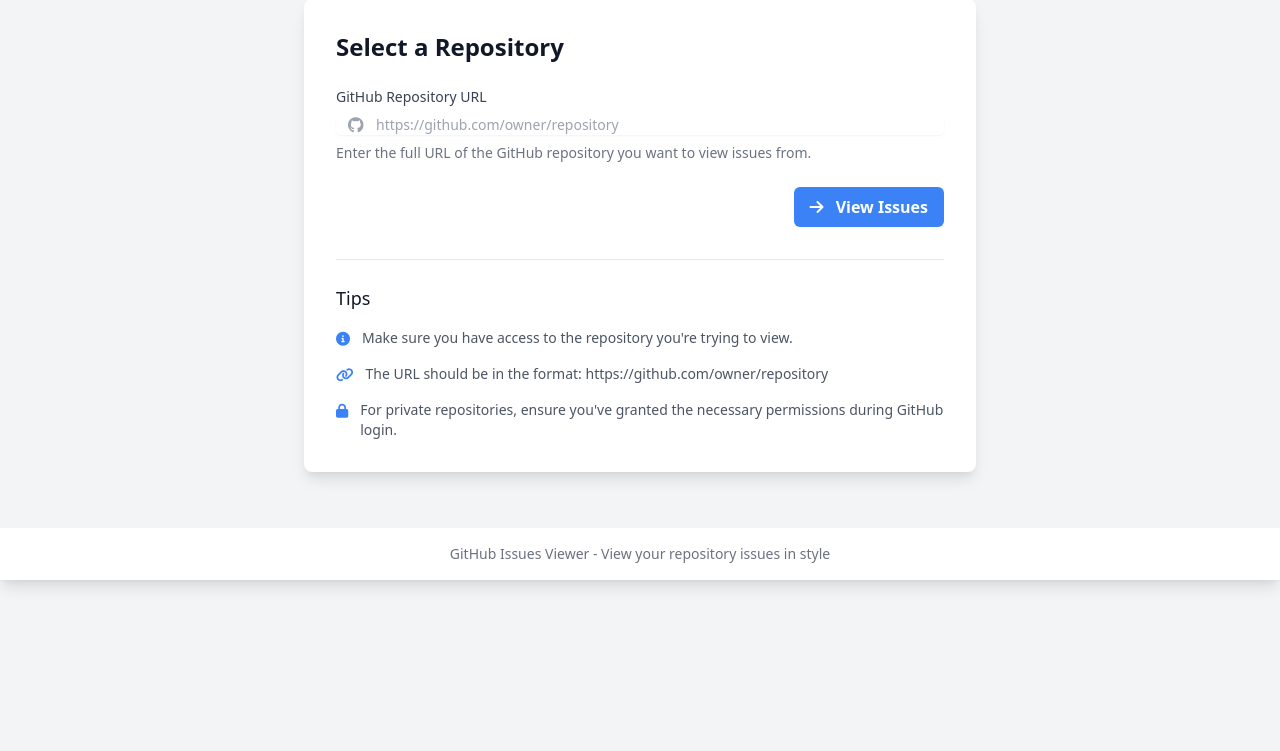
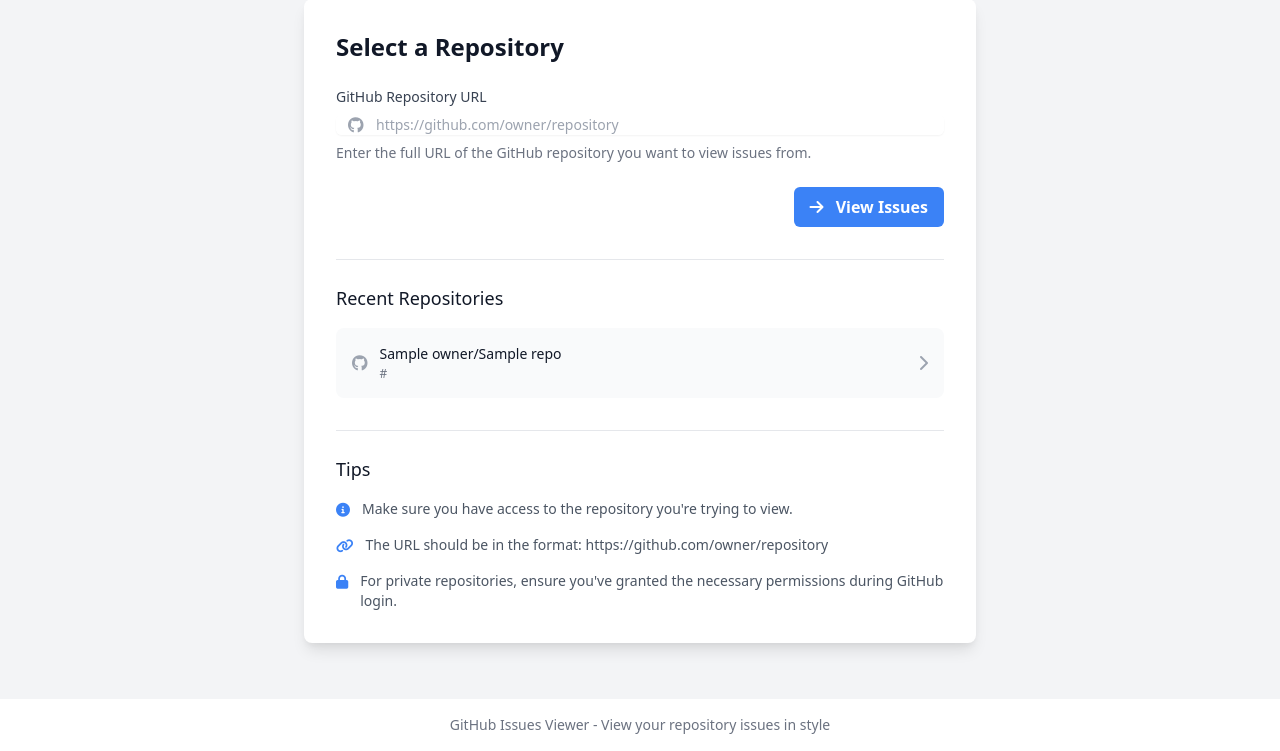
Before and after one commit to singiamtel/github_issues_viewer, a Django app: template templates/issues/select_repository.html in a window 1280 px wide. Shown: the part 89-840 px from the top of the page. Before the commit the page ends 676 px from the top, so only its background shows below. Run offline with Django 5.2, Linux system fonts and the light colour scheme; the template is opened without the code that fills it: most values are stand-ins (such as "Sample title", 1, 10 or a date in 2020).

Commit message:
Add recent repos

```diff
--- a/templates/issues/select_repository.html
+++ b/templates/issues/select_repository.html
@@ -46,6 +46,27 @@
             </div>
         </form>
 
+        {% if recent_repos %}
+        <div class="mt-8 border-t border-gray-200 pt-6">
+            <h3 class="text-lg font-medium text-gray-900 mb-4">Recent Repositories</h3>
+            <div class="space-y-3">
+                {% for repo in recent_repos %}
+                <a href="{% url 'issues_list' owner=repo.owner repo=repo.repo %}"
+                   class="block bg-gray-50 hover:bg-gray-100 rounded-lg p-4 transition duration-150 ease-in-out">
+                    <div class="flex items-center">
+                        <i class="fab fa-github text-gray-400 mr-3"></i>
+                        <div class="flex-1">
+                            <div class="text-sm font-medium text-gray-900">{{ repo.owner }}/{{ repo.repo }}</div>
+                            <div class="text-xs text-gray-500 mt-0.5">{{ repo.url }}</div>
+                        </div>
+                        <i class="fas fa-chevron-right text-gray-400"></i>
+                    </div>
+                </a>
+                {% endfor %}
+            </div>
+        </div>
+        {% endif %}
+
         <div class="mt-8 border-t border-gray-200 pt-6">
             <h3 class="text-lg font-medium text-gray-900 mb-4">Tips</h3>
             <ul class="space-y-4 text-sm text-gray-600">
```
Also changed, not shown: issues/views.py (+44 -2 lines).
